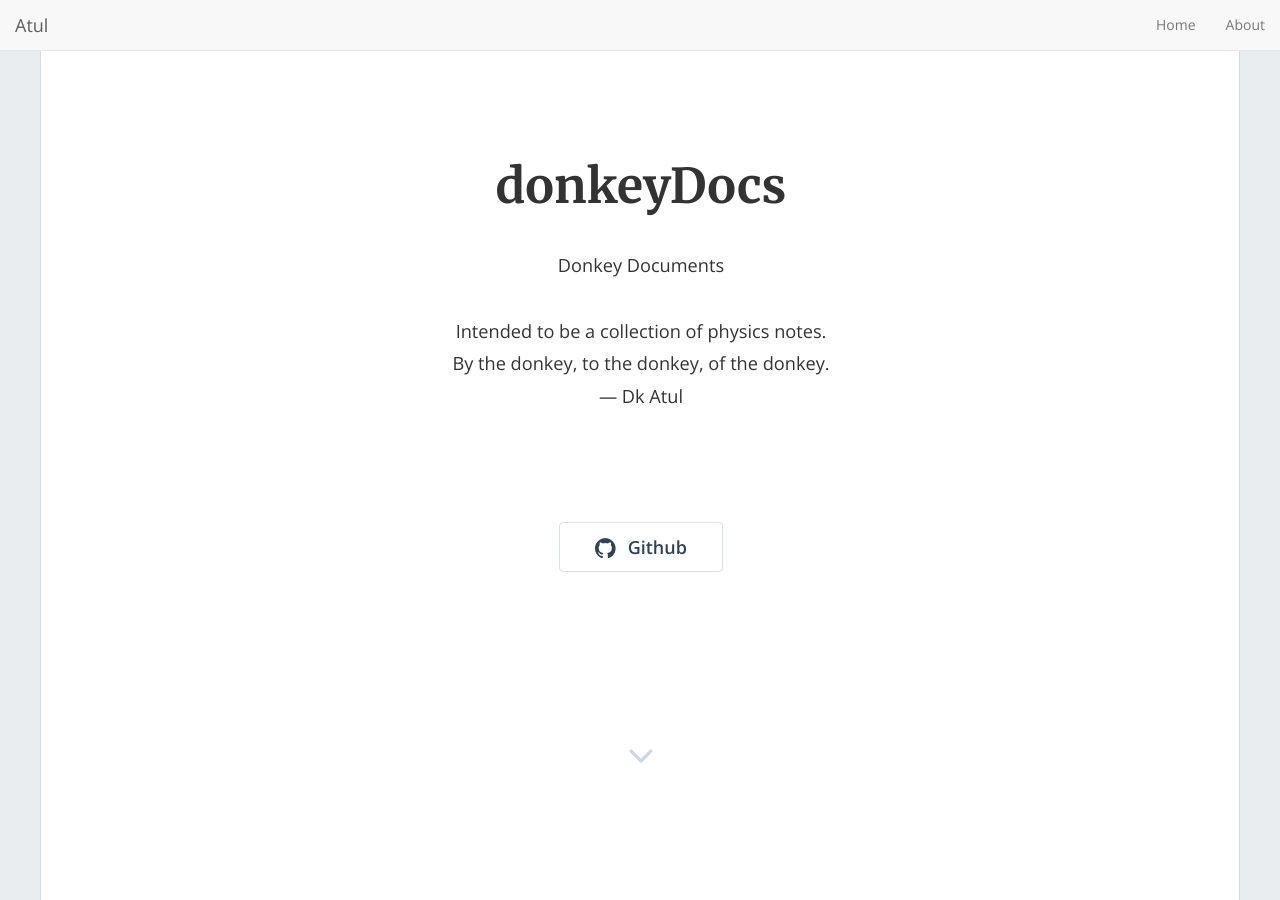
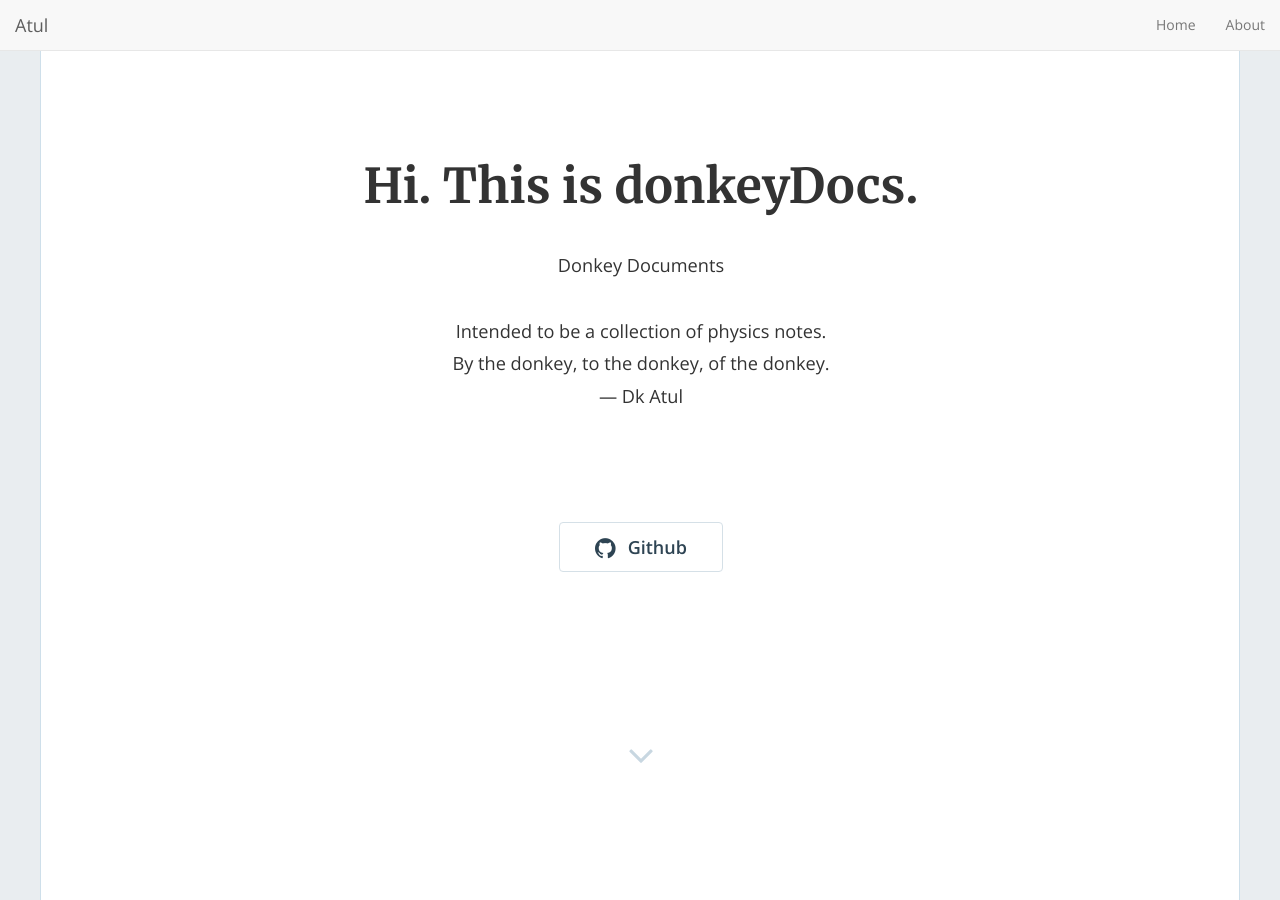
Before and after one commit to donkeyDocs/donkeyDocs.github.io, a Jekyll site: the page built from index.html, in a window 1280 px wide and 900 px high. Built offline with Jekyll 4.4.1, drawn with Linux system fonts in a browser that asks for light colours; nearby versions of some CDN libraries; the list of posts is cut into pages by our own code.

Commit message:
/ ‘_config.yml’

```diff
--- a/_config.yml
+++ b/_config.yml
@@ -13,7 +13,7 @@
 # you will see them accessed via {{ site.title }}, {{ site.email }}, and so on.
 # You can create any custom variable you would like, and they will be accessible
 # in the templates via {{ site.myvariable }}.
-title: "donkeyDocs"
+title: "Hi. This is donkeyDocs."
 email: 'atul.singh.arora@gmail.com'
 description: "Donkey Documents <br/> <br/> Intended to be a collection of physics notes. <br/> By the donkey, to the donkey, of the donkey. <br/> — Dk Atul"
 baseurl: "" # the subpath of your site, e.g. /blog
```
